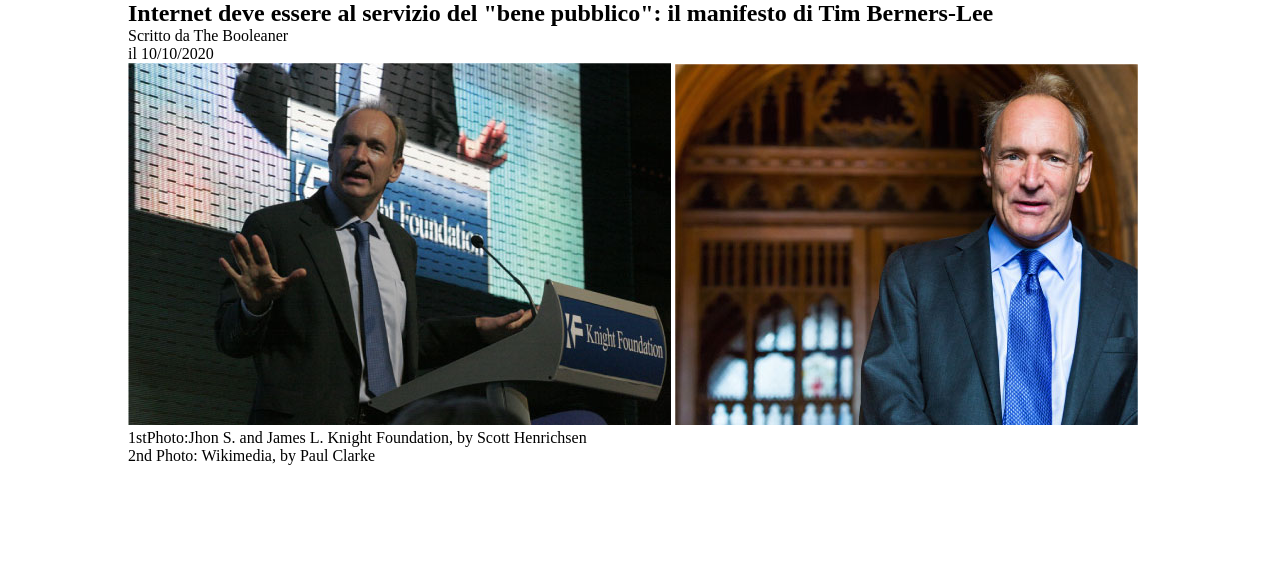
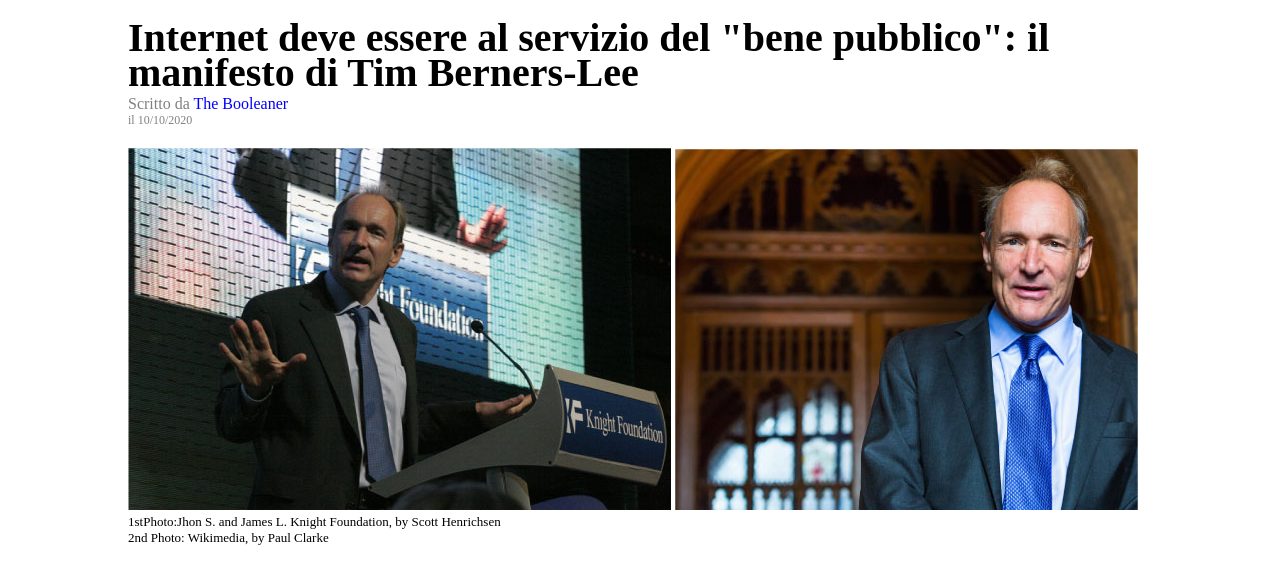
Before and after one commit to rcolonna00/style2.css, a website: page index.html in a window 1280 px wide. Shown: the part 69-652 px from the top of the page. Drawn offline with Linux system fonts and the light colour scheme.

Commit message:
section finita

```diff
--- a/css/style.css
+++ b/css/style.css
@@ -3,7 +3,16 @@
 }
 
 /*general*/
-/*finegeneral*/
+.contenitore {
+  width: 1024px;
+  margin: auto;
+}
+
+main {
+  margin-top: 20px;
+}
+
+/*fine general*/
 
 /*header*/
 header {
@@ -11,13 +20,39 @@ header {
   background-image: url("../img/pattern.png");
   background-size: 350px;
 }
-.contenitore {
-  width: 1024px;
-  margin: auto;
-}
 
 .logo {
   height: 50px;
   margin-top: 15px;
 }
+
 /*fine header*/
+h1 {
+  font-size: 40px;
+  line-height: 35px;
+}
+
+.autore {
+  margin-top: 5px;
+  color: grey;
+}
+
+.autore span {
+  color: blue;
+}
+
+.data {
+  font-size: 12px;
+  color: grey;
+}
+
+.img {
+  margin-top: 20px;
+}
+
+.descrizione {
+  font-size: 13px;
+}
+/*section*/
+
+/*fine section*/
--- a/index.html
+++ b/index.html
@@ -16,22 +16,23 @@
     </header>
     <!--fine logo-->
 
+    <main>
       <!--titolo-->
       <section>
         <div class="contenitore">
           <h1>
-          Internet deve essere al servizio del "bene pubblico": il manifesto di
-          Tim Berners-Lee
+            Internet deve essere al servizio del "bene pubblico": il manifesto
+            di Tim Berners-Lee
           </h1>
           <div class="autore">Scritto da <span>The Booleaner</span></div>
           <div class="data">il 10/10/2020</div>
           <!--img-->
-        <div>
+          <div class="img">
             <img src="img/tim-1.jpg" alt="" />
             <img src="img/tim-2.jpg" alt="" />
           </div>
           <!--fine img-->
-        <div>
+          <div class="descrizione">
             1stPhoto:Jhon S. and James L. Knight Foundation, by Scott Henrichsen
             <br />
             2nd Photo: Wikimedia, by Paul Clarke
@@ -42,6 +43,7 @@
 
       <!--articolo-->
       <!--fine articolo-->
+    </main>
 
     <!--allegati-->
     <!--fine allegati-->
```
Lines whose indentation alone changed are shown as unchanged.
